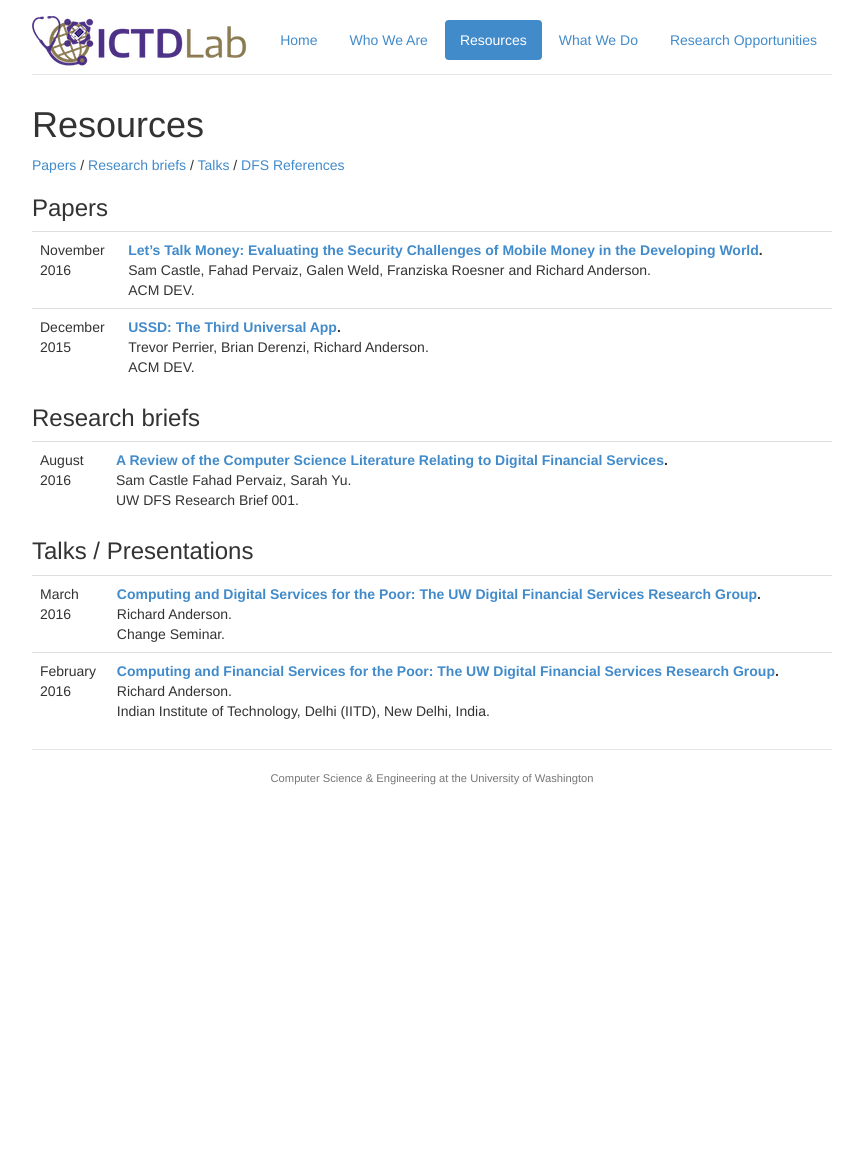
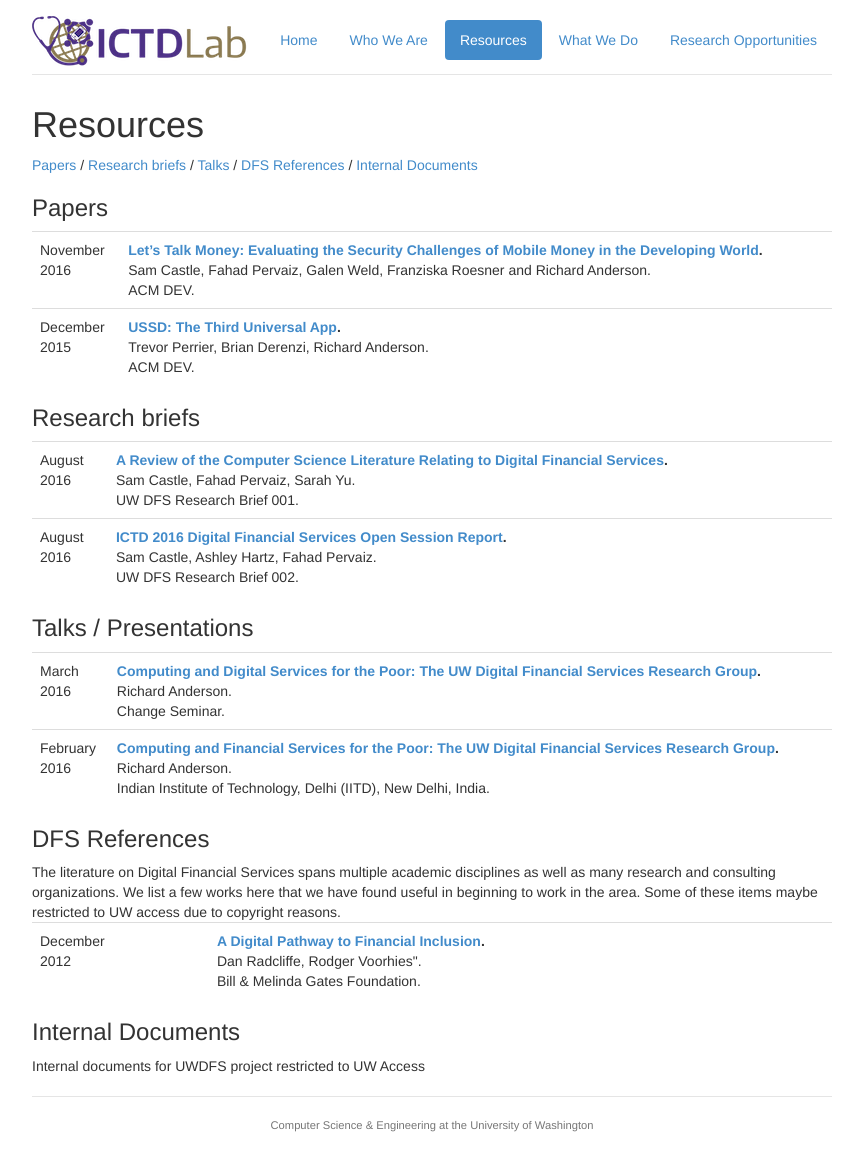
Before and after one commit to uw-ictd/dfs-website, a Jekyll site: the page built from resources.html, in a window 1280 px wide. Shown: the whole page, without its empty margins (208-1071 px from the left). Built offline with Jekyll 4.4.1, drawn with Linux system fonts in a browser that asks for light colours; before the commit the page ends 900 px from its top, so only the background shows below that.

Commit message:
Adding a resources page

```diff
--- a/_data/pubs.yml
+++ b/_data/pubs.yml
@@ -40,12 +40,29 @@
 
 - title: "A Review of the Computer Science Literature Relating to Digital Financial Services"
   url: "docs/Literature_Survey_Research_Brief_Aug2016.pdf"
-  authors: Sam Castle Fahad Pervaiz, Sarah Yu
+  authors: Sam Castle, Fahad Pervaiz, Sarah Yu
   type: brief
   venue: UW DFS Research Brief 001
   year: 2016
   month: August
+  tags: [finance]
 
+- title: "ICTD 2016 Digital Financial Services Open Session Report"
+  url: "docs/ICTD_Open_Session_Research_Brief_Aug2016.pdf"
+  authors: Sam Castle, Ashley Hartz, Fahad Pervaiz
+  type: brief
+  venue: UW DFS Research Brief 002
+  year: 2016
+  month: August
+  tags: [finance]
+
+- title: "A Digital Pathway to Financial Inclusion"
+  url: "https://www.responsiblefinanceforum.org/wp-content/uploads/Pathway_Financial_Inclusion.pdf"
+  authors: Dan Radcliffe, Rodger Voorhies"
+  type: reference
+  venue: Bill & Melinda Gates Foundation
+  year: 2012
+  month: December
 
 #- title: ""
 #  url: ""
--- a/resources.html
+++ b/resources.html
@@ -6,7 +6,8 @@ title: Resources
 <a href="#papers">Papers</a> /
 <a href="#briefs">Research briefs</a> /
 <a href="#talks">Talks </a> /
-<a href="#references">DFS References</a>
+<a href="#references">DFS References</a> /
+<a href="#internal">Internal Documents</a>
 
 <!--{.% include pubs.html %.}-->
 <h3 id="papers">Papers</h3>
@@ -123,3 +124,82 @@ title: Resources
 {% endfor %}
 </tbody>
 </table>
+
+<h3 id="references">DFS References</h3>
+The literature on Digital Financial Services spans multiple academic disciplines as well as many research and consulting organizations. We list a few works here that we have found useful in beginning to work in the area.  Some of these items maybe restricted to UW access due to copyright reasons.
+<table class="table">
+<tbody>
+{% assign url = page.url %}
+{% for item in site.data.pubs %}
+	{% if item.type == "reference" %}
+	<tr>
+		<td>
+			<span class="date">
+				{{ item.month }}<br />{{ item.year }}
+			</span>
+		</td>
+		<td class="publication">
+			<span class="pubtitle">
+				<strong>
+				{% if item.url %}
+					<!--{.% if '.pdf' in item.url %.}
+					<img src="img/pdficon_small.png" width="16"
+						height="16" alt="PDF" />
+					{.% endif %.}-->
+					<a href="{{ item.url }}">{{ item.title }}</a>.
+				{% else %}
+					{{ item.title }}.
+				{% endif %}
+				</strong>
+			</span><br />
+			<span class="authors">
+				{{ item.authors }}.
+			</span><br />
+			<span class="venue">{{ item.venue }}</span>.
+			<br />
+		</td>
+	</tr>
+	{% endif %}
+{% endfor %}
+</tbody>
+</table>
+
+<h3 id="internal">Internal Documents</h3>
+Internal documents for UWDFS project restricted to UW Access
+
+<table class="table">
+<tbody>
+{% assign url = page.url %}
+{% for item in site.data.pubs %}
+	{% if item.type == "internal" %}
+	<tr>
+		<td>
+			<span class="date">
+				{{ item.month }}<br />{{ item.year }}
+			</span>
+		</td>
+		<td class="publication">
+			<span class="pubtitle">
+				<strong>
+				{% if item.url %}
+					<!--{.% if '.pdf' in item.url %.}
+					<img src="img/pdficon_small.png" width="16"
+						height="16" alt="PDF" />
+					{.% endif %.}-->
+					<a href="{{ item.url }}">{{ item.title }}</a>.
+				{% else %}
+					{{ item.title }}.
+				{% endif %}
+				</strong>
+			</span><br />
+			<span class="authors">
+				{{ item.authors }}.
+			</span><br />
+			<span class="venue">{{ item.venue }}</span>.
+			<br />
+		</td>
+	</tr>
+	{% endif %}
+{% endfor %}
+</tbody>
+</table>
```
